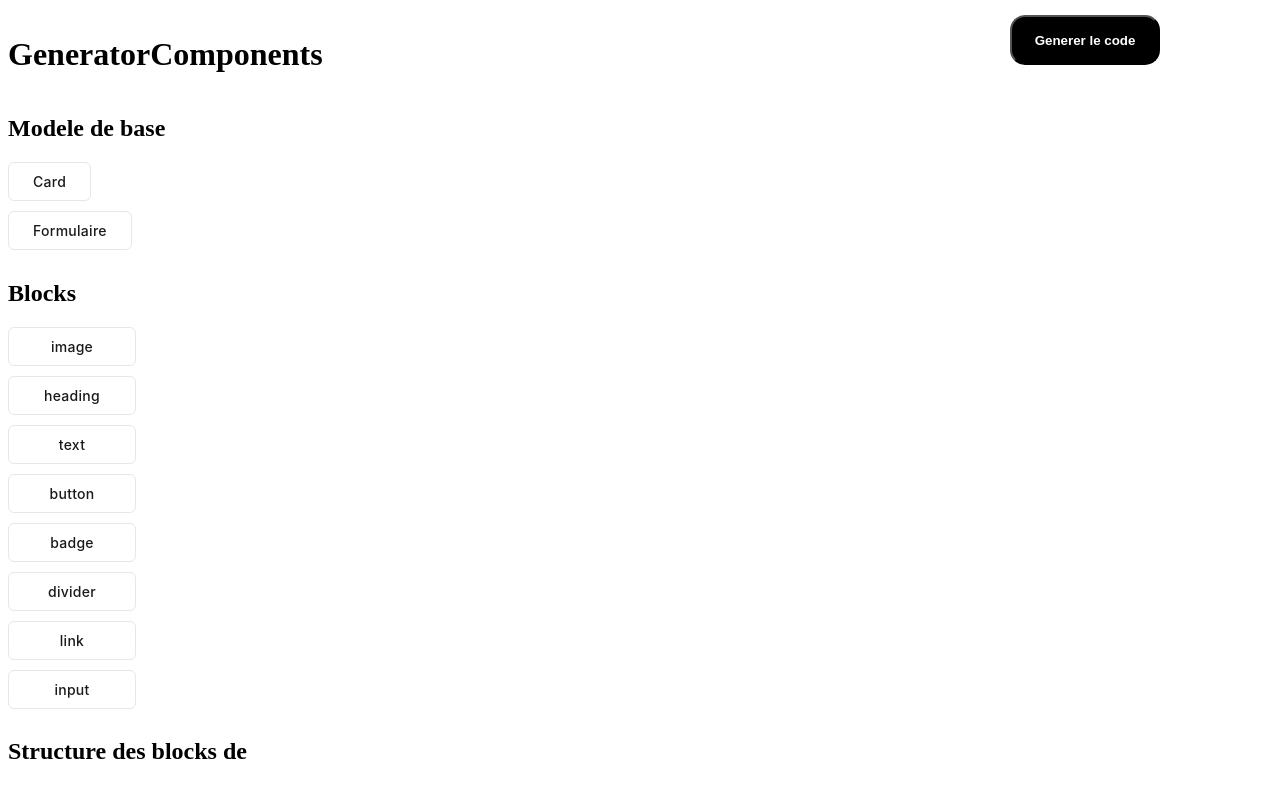
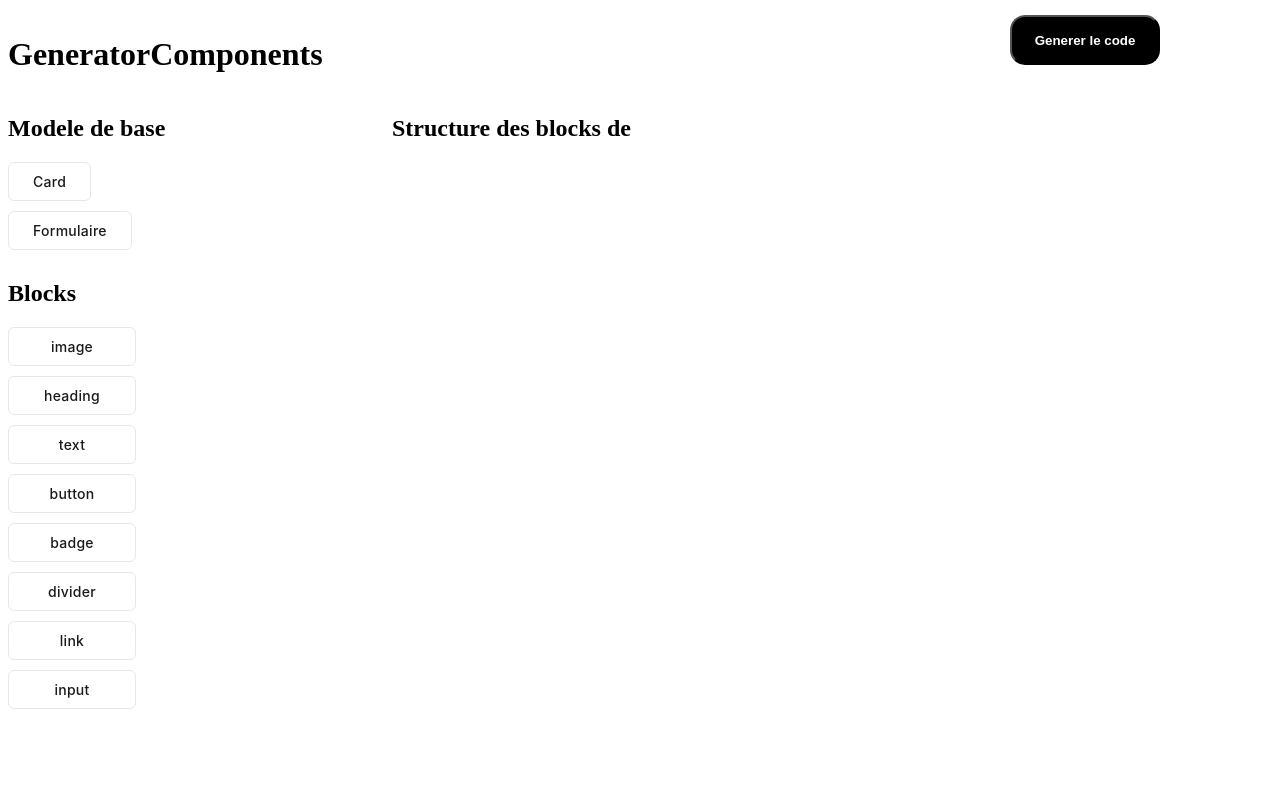
Before and after one commit to Tatiana-Juin/generatorComponents, a React (Vite) app: page / in a window 1280 px wide. Shown: the top 798 px of the page. Built offline with nearby package versions, Linux system fonts and the light colour scheme.

Commit message:
Je suis en train de faire le design du site é

```diff
--- a/src/App.jsx
+++ b/src/App.jsx
@@ -5,8 +5,6 @@ import ButtonBlocks from './components/ButtonBlocks';
 import Blocks from './components/Blocks';
 import Header from './components/Header';
 import { useState } from "react"
-
-
 
 export default function App() {
   // recuperer id de l'element
@@ -34,15 +32,15 @@ export default function App() {
             <h2>Blocks</h2>
             <div className='blocks'>
               {BLOCK_TYPES.map(blockType =>(
-
                 <ButtonBlocks key={blockType.type} type={blockType.type} />
               ))}
             </div>
 
 
         </aside>
+
           {/* bloc par defaut  */}
-         <div>
+         <div class="blockDefault">
           <h2>Structure des blocks de {selectedId}</h2>
             {blocks.map(block => (
                 <Blocks key={block.id} text={block.type} />
--- a/src/components/ButtonComponents.jsx
+++ b/src/components/ButtonComponents.jsx
@@ -1,6 +1,3 @@
-
-
-
 export default function ButtonComponents({text,id,onClick}) {
 
   return (
--- a/src/index.css
+++ b/src/index.css
@@ -1,4 +1,4 @@
-
+/* HEADER */
 .header{
     display: flex;
     flex-direction: row;
@@ -7,7 +7,7 @@
     margin-top: 15px;
 
 }
-
+/* BSTYLE DU BOUTON CODE  */
 .btn-code{
     width:150px;
     height: 50px;
@@ -18,19 +18,15 @@
     cursor: pointer;
 }
 .btn-components {
-
-
   padding: 10px 24px;
   border: 1.5px solid #E5E7EB;
   border-radius: 6px;
   background-color: transparent;
   color: #1a1a1a;
-
   font-family: 'Inter', system-ui, -apple-system, sans-serif;
   font-size: 14px;
   font-weight: 500;
   letter-spacing: 0.02em;
-
   cursor: pointer;
   position: relative;
   overflow: hidden;
@@ -38,7 +34,7 @@
   margin-bottom: 10px;
 }
 
-/* Underline slide effect on hover */
+
 .btn-components::after {
   content: '';
   position: absolute;
@@ -70,9 +66,25 @@
   outline: 2px solid #2563EB;
   outline-offset: 3px;
 }
-/* Pour les blocks a ajouter  */
+
+main{
+  display: flex;
+}
+
+aside{
+  height:100vh;
+  width:30vw;
+}
+/* POUR LES BLOCS AJOUTER  */
 .blocks{
     display: flex;
     flex-direction: column;
     width:10vw;
 }
+
+/* pour les blocks par defaut  */
+.blockDefault{
+  display: flex;
+  flex-direction: column;
+
+}
```
